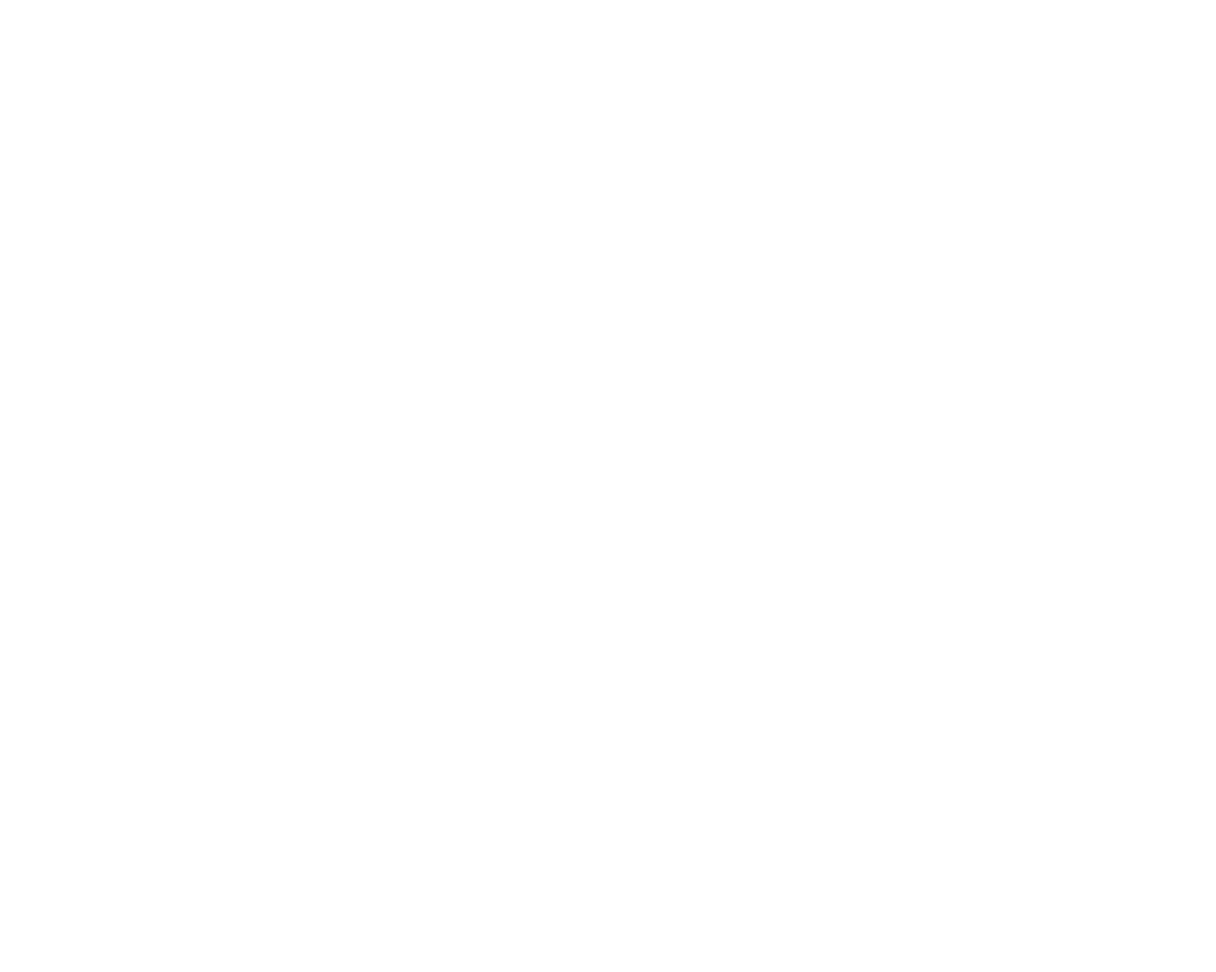
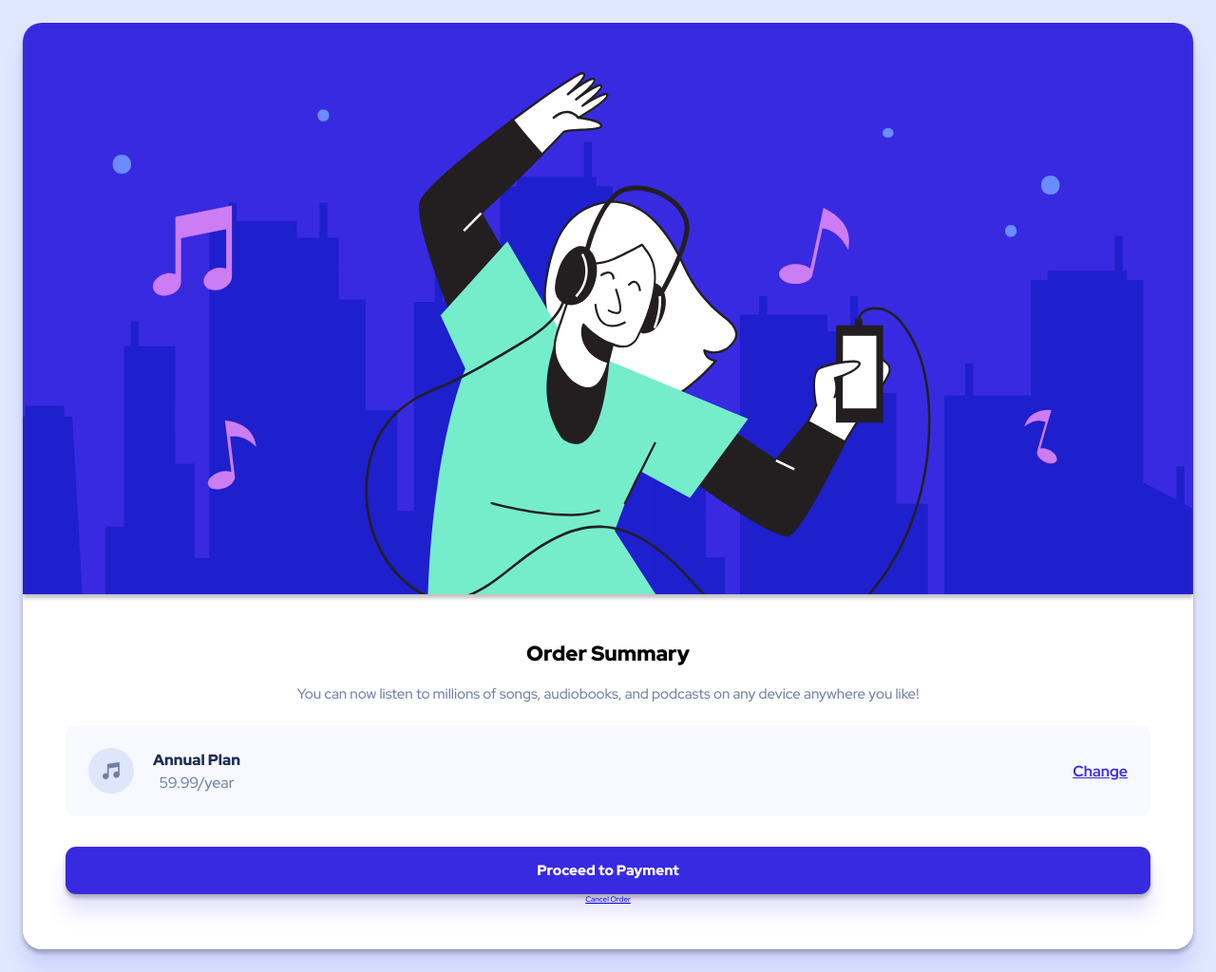
Before and after one commit to markup-mitchell/frontend-mentor---order-summary, a plain HTML site: page index.html in a window 1280 px wide. Shown: the whole page at 95% size. Before the commit the page ends 800 px from the top, so only its background shows below. Drawn offline with Linux system fonts and the light colour scheme.

Commit message:
card and layout

```diff
--- /dev/null
+++ b/card.css
@@ -0,0 +1,12 @@
+.card {
+  background-color: var(--color__999);
+  border-radius: 2.5rem;
+  overflow: hidden;
+  box-shadow: var(--shadow--small), var(--shadow--large); /* reduce spread */
+}
+
+.card > img {
+  width: 100%;
+  display: block;
+  box-shadow: var(--shadow--small);
+}
--- a/index.html
+++ b/index.html
@@ -8,7 +8,18 @@
     <link rel="stylesheet" href="style.css" />
   </head>
   <body>
-    <!-- <div class="annual-plan">
+    <div class="card">
+      <img src="./card__image.svg" alt="" />
+
+      <div class="order-summary-layout">
+        <h1>Order Summary</h1>
+        <p>
+          You can now listen to millions of songs, audiobooks, and podcasts on
+          any device anywhere you like!
+        </p>
+
+        <div class="order-summary-layout__slot">
+          <div class="annual-plan">
             <div class="annual-plan__content--left">
               <img src="./quaver.svg" alt="" />
               <div class="">
@@ -19,8 +30,13 @@
             <div class="annual-plan__content--right">
               <a href="#" class="annual-plan__change-link">Change</a>
             </div>
-    </div> -->
-
-    <!-- <a class="btn" href="#">Proceed to Payment</a> -->
+          </div>
+        </div>
+        <div class="order-summary-layout__slot">
+          <a class="btn" href="#">Proceed to Payment</a>
+        </div>
+        <a href="#">Cancel Order</a>
+      </div>
+    </div>
   </body>
 </html>
--- /dev/null
+++ b/order-summary-layout.css
@@ -0,0 +1,32 @@
+.order-summary-layout {
+  padding: 4rem 3rem;
+  text-align: center;
+}
+
+.order-summary-layout > h1 {
+  font-weight: 900;
+  font-size: 2.75rem;
+  margin: 0 0 2rem;
+}
+
+.order-summary-layout > p {
+  font-size: 1.875rem;
+  line-height: 25px;
+  color: var(--color__700);
+}
+
+.order-summary-layout__slot {
+  margin-top: 3rem;
+}
+
+@media (min-width: 500px) {
+  .order-summary-layout {
+    padding: 6rem 5.625rem;
+  }
+  .order-summary-layout__slot {
+    margin-top: 4rem;
+  }
+  .order-summary-layout__slot:first-of-type {
+    margin-top: 2.5rem;
+  }
+}
--- a/style.css
+++ b/style.css
@@ -1,8 +1,11 @@
 @import './theme.css';
 @import './btn.css';
 @import './annual-plan.css';
+@import './card.css';
+@import './order-summary-layout.css';
 
 html {
   font-family: var(--font-primary);
   padding: 2rem;
+  background-color: var(--color__900);
 }
```
Also changed, not shown: card__image.svg (added). Lines whose indentation alone changed are shown as unchanged.
